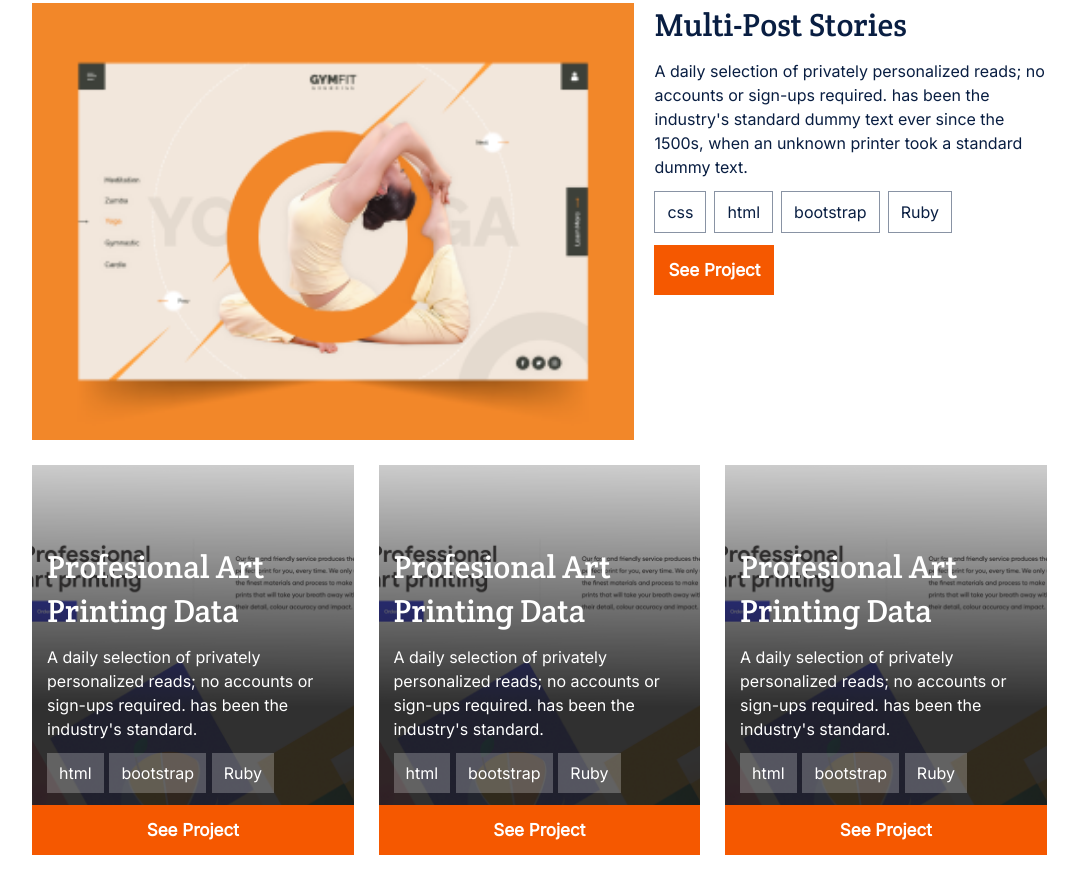
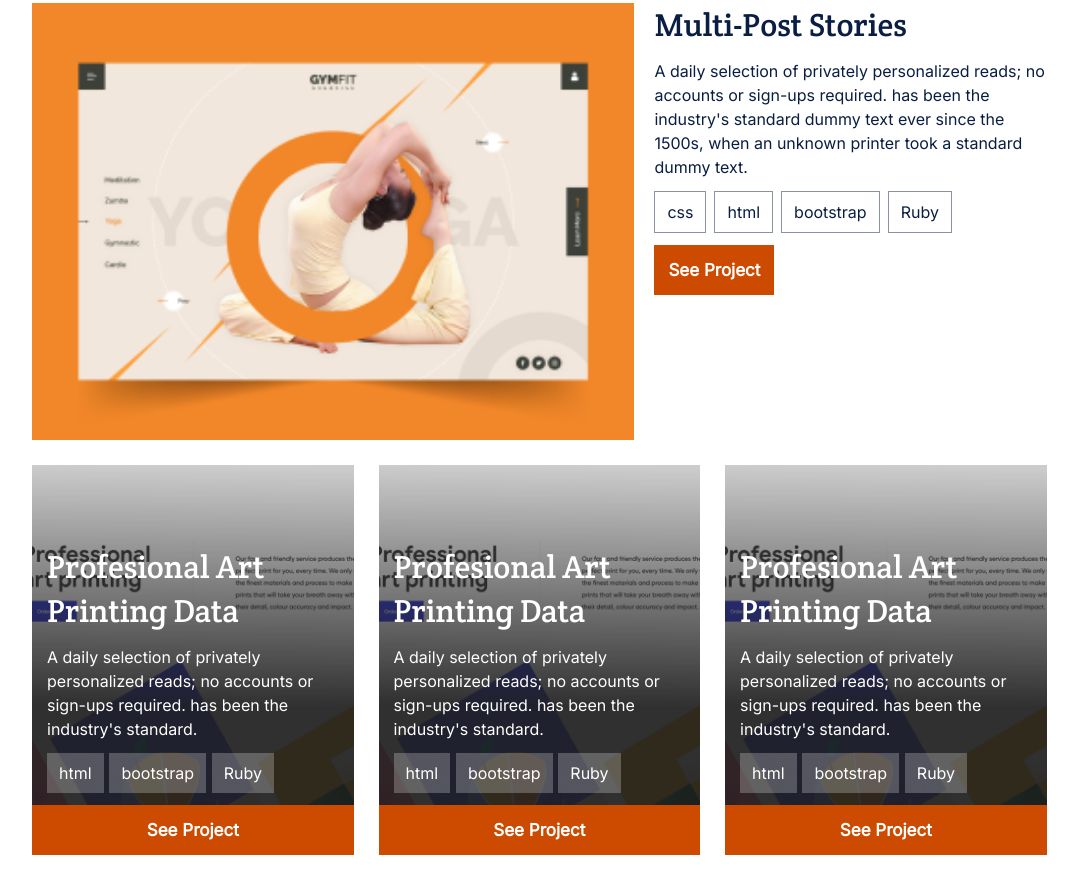
Before and after one commit to jlvFlores/Portfolio, a website: page index.html in a window 1280 px wide. Shown: the part 1213-2090 px from the top of the page, without its empty margins (96-1174 px from the left). Drawn offline with Linux system fonts and the light colour scheme.

Commit message:
Update button contrast accessability

```diff
--- a/style.css
+++ b/style.css
@@ -46,9 +46,9 @@ nav a {
 /* Button Section */
 
 button:enabled {
-  background-color: #f55800;
+  background-color: #cc4b00;
   color: white;
-  border: 1px solid #f55800;
+  border: 1px solid #cc4b00;
   cursor: pointer;
 }
 
```
